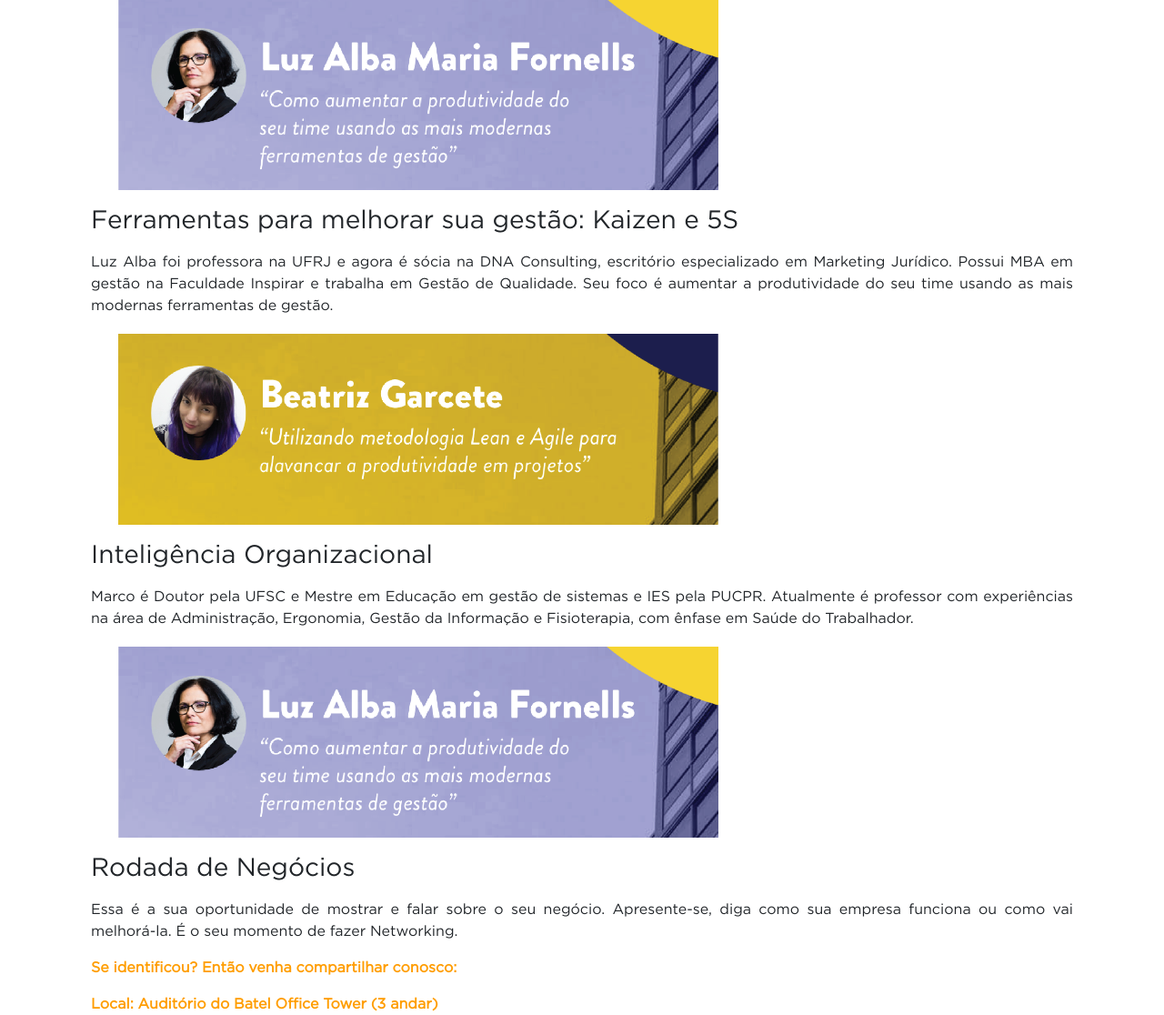
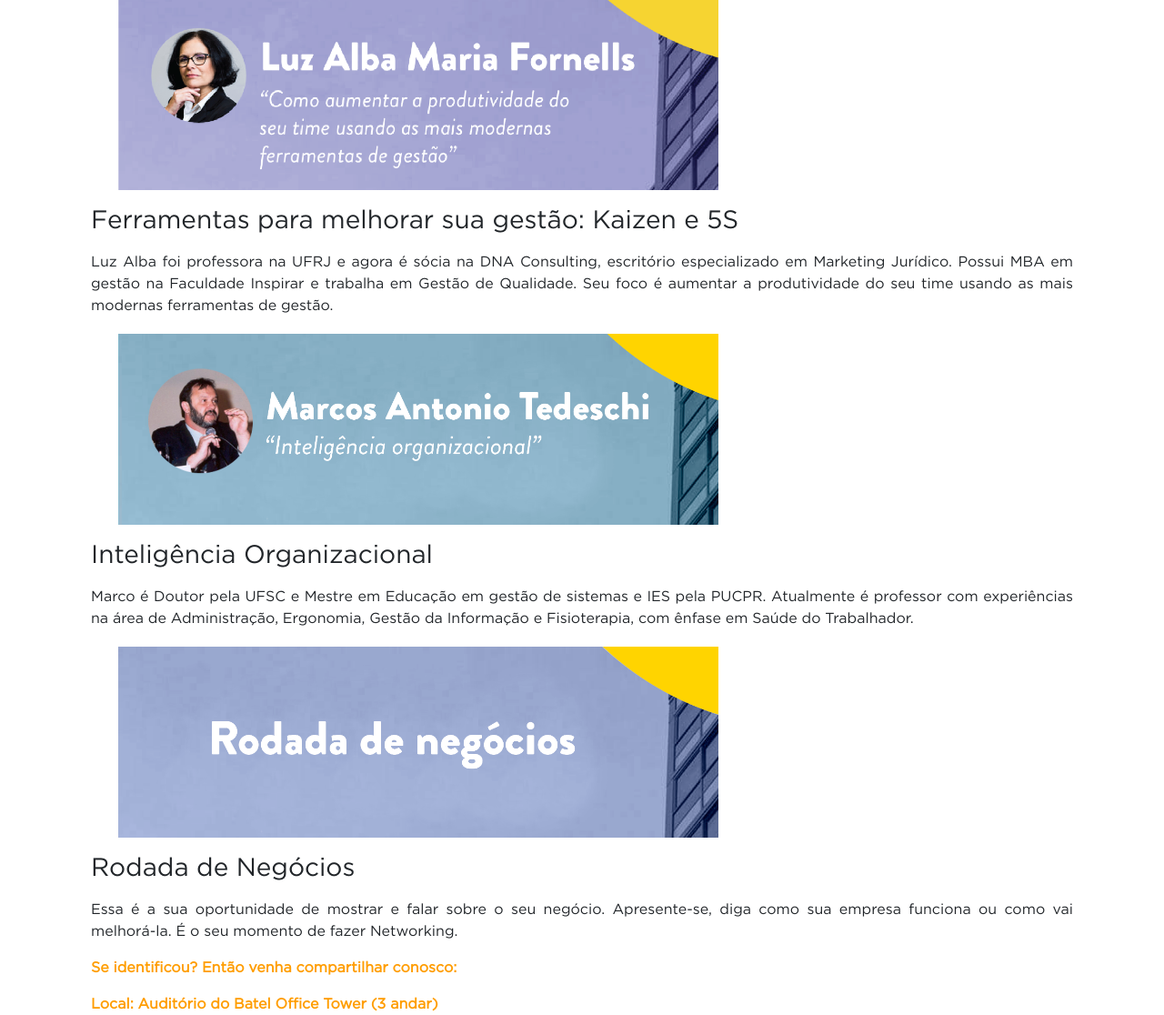
Before and after one commit to sherlockgama/desempenhobrilhante, a PHP site: page /evento-gestao-em-foco.php in a window 1280 px wide. Shown: the part 1014-2130 px from the top of the page at 91% size. Run offline with PHP 8.4, Linux system fonts and the light colour scheme; some libraries are stand-ins or nearby versions.

Commit message:
Atualização dos banners do evento

```diff
--- a/evento-gestao-em-foco.php
+++ b/evento-gestao-em-foco.php
@@ -98,7 +98,7 @@
 
                     <div class="row" style="margin-top: 20px">
                         <div class="col-md-8 col-sm-12">
-                            <img src="img/evento/banners_site_interna-01.png" alt="Gestão em Foco" class="col-md-12 col-sm-12">
+                            <img src="img/evento/banners_site_interna-03.png" alt="Gestão em Foco" class="col-md-12 col-sm-12">
                         </div>
                     </div>
                     <p>
@@ -111,7 +111,7 @@
                     </p>
                     <div class="row" style="margin-top: 20px">
                         <div class="col-md-8 col-sm-12">
-                            <img src="img/evento/banners_site_interna-02.png" alt="Gestão em Foco" class="col-md-12 col-sm-12">
+                            <img src="img/evento/banners_site_interna-04.png" alt="Gestão em Foco" class="col-md-12 col-sm-12">
                         </div>
                     </div>
                     <p>
```
Also changed, not shown: img/evento/banners_site_interna-03.png (added), img/evento/banners_site_interna-04.png (added).
